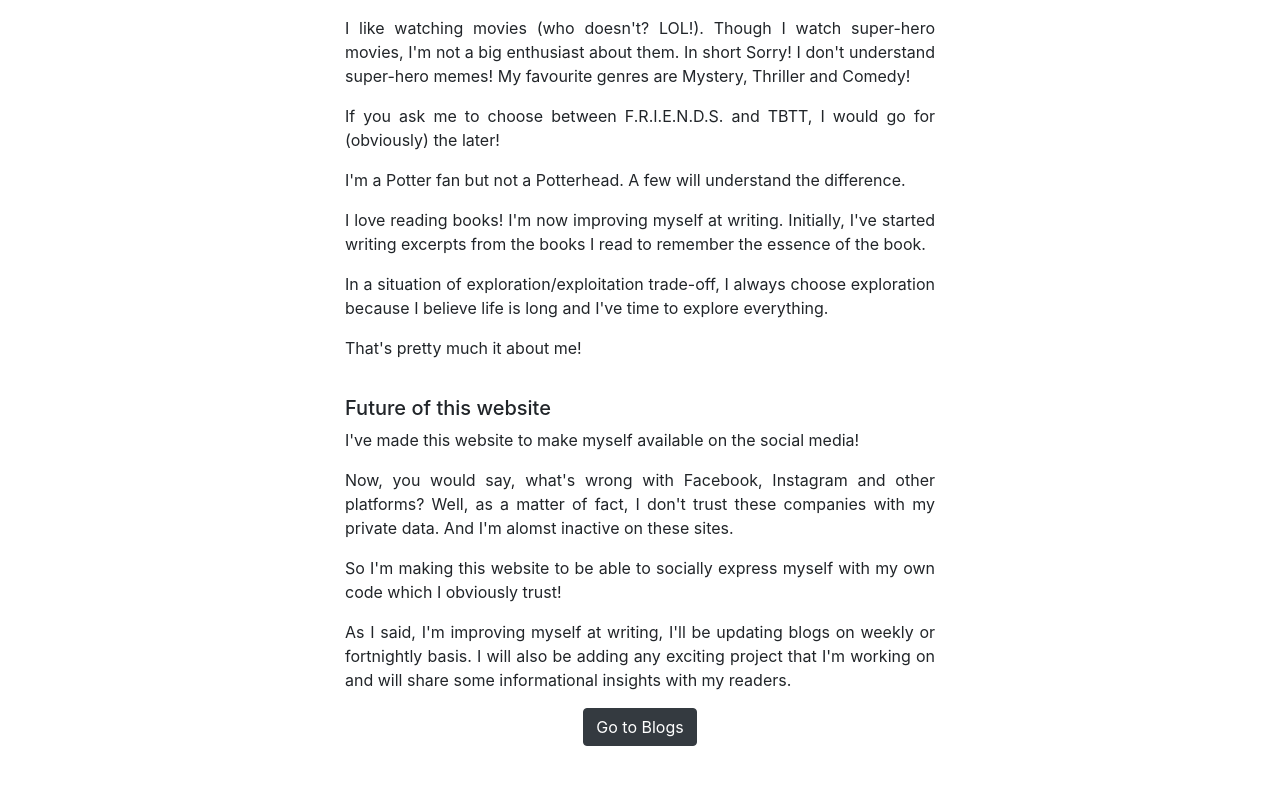
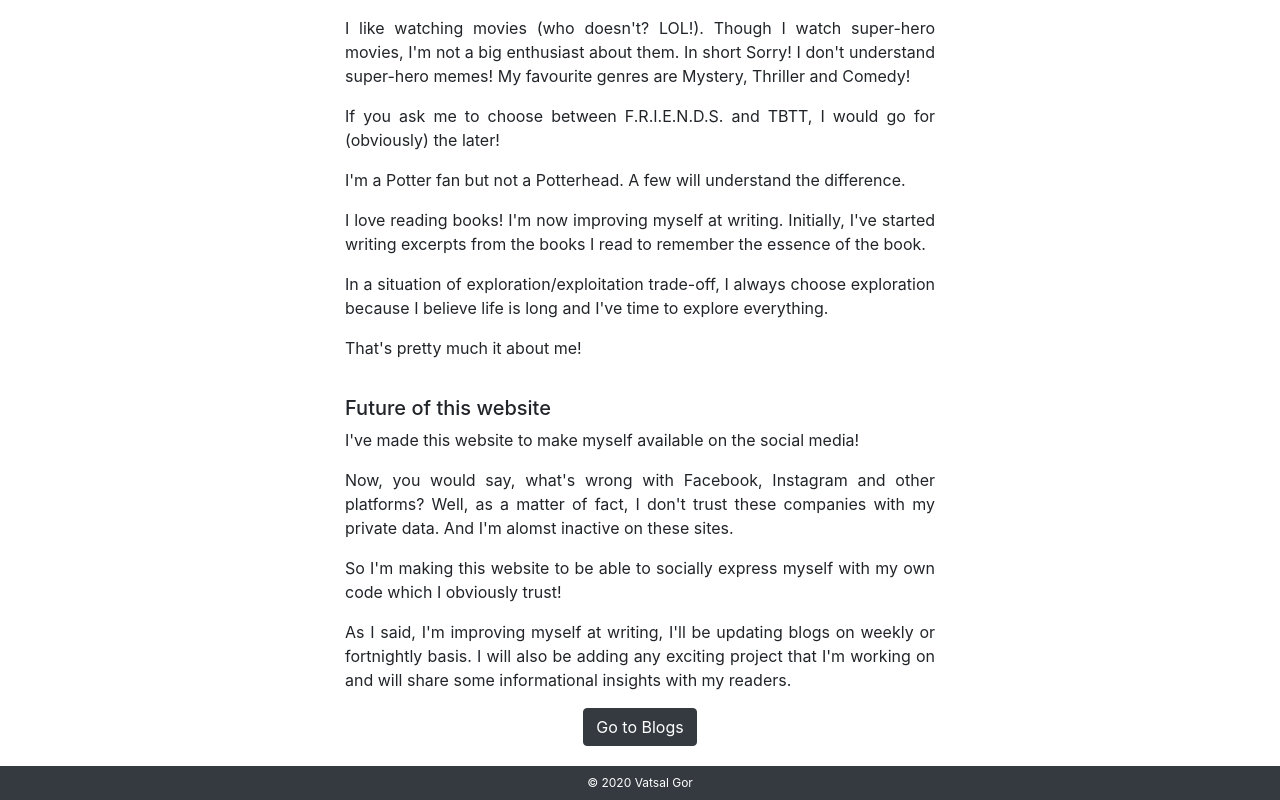
Before and after one commit to vatsalkgor/portfolio, a React (Create React App) app: page / in a window 1280 px wide. Shown: the part 2142-2942 px from the top of the page. Before the commit the page ends 2908 px from the top, so only its background shows below. Built offline with nearby package versions, Linux system fonts and the light colour scheme.

Commit message:
Add footer

```diff
--- a/src/App.js
+++ b/src/App.js
@@ -6,6 +6,7 @@
 import ProjectSection from "./components/ProfessionalSummary/ProfessioalSummary";
 import AboutMe from "./components/AboutMe/AboutMe";
 import Future from "./components/Future/Future";
+import Footer from "./components/Footer/Footer";
 
 function App() {
     return (
@@ -18,6 +19,7 @@
             <ProjectSection></ProjectSection>
             <AboutMe></AboutMe>
             <Future />
+            <Footer></Footer>
         </React.Fragment>
     );
 }
--- /dev/null
+++ b/src/components/Footer/Footer.css
@@ -0,0 +1,5 @@
+.footer {
+    width: 100%;
+    color: white;
+    font-size: 12px;
+}
--- /dev/null
+++ b/src/components/Footer/Footer.jsx
@@ -0,0 +1,13 @@
+import React from "react";
+import { Navbar } from "react-bootstrap";
+import "./Footer.css";
+
+export default function Footer() {
+    return (
+        <Navbar collapseOnSelect expand="lg" bg="dark" variant="dark">
+            <div className="text-center footer">
+                &copy; {new Date().getFullYear()} Vatsal Gor
+            </div>
+        </Navbar>
+    );
+}
```
